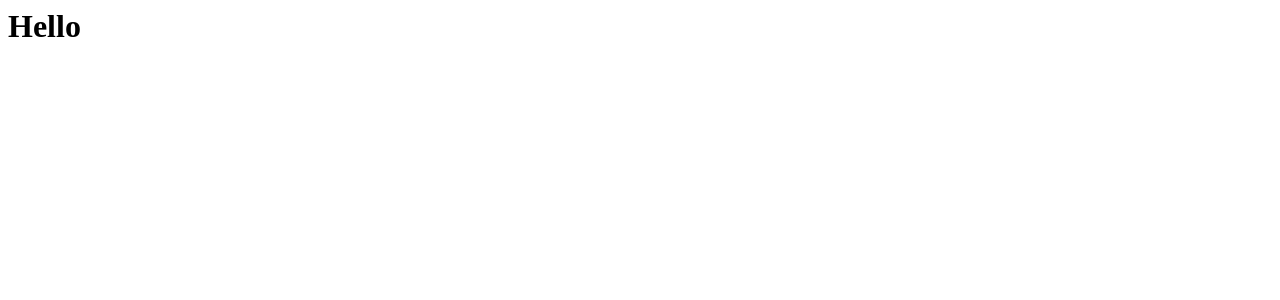
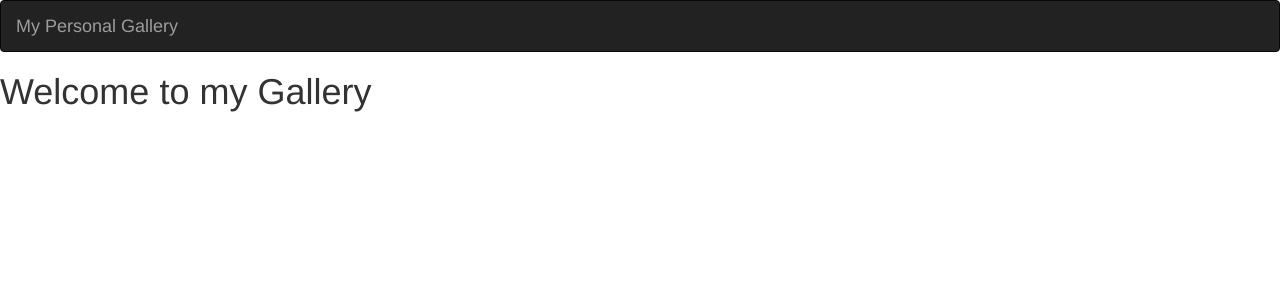
Before and after one commit to samoluoch/photos, a Django app: page / in a window 1280 px wide. Before the commit the part shown is almost empty. Shown: the top 300 px of the page. Run offline with Django 3.2, Linux system fonts and the light colour scheme; some libraries are stand-ins or nearby versions.

Commit message:
added bootstrap to the base.html and extended the template to the welcome.html template

```diff
--- a/photos/templates/welcome.html
+++ b/photos/templates/welcome.html
@@ -1 +1,8 @@
-<h1>Hello</h1>
+{%extends 'base.html'%}
+
+
+<!--{% block content %}-->
+
+<h1>Welcome to my Gallery</h1>
+
+<!--{% endblock %}-->
```
